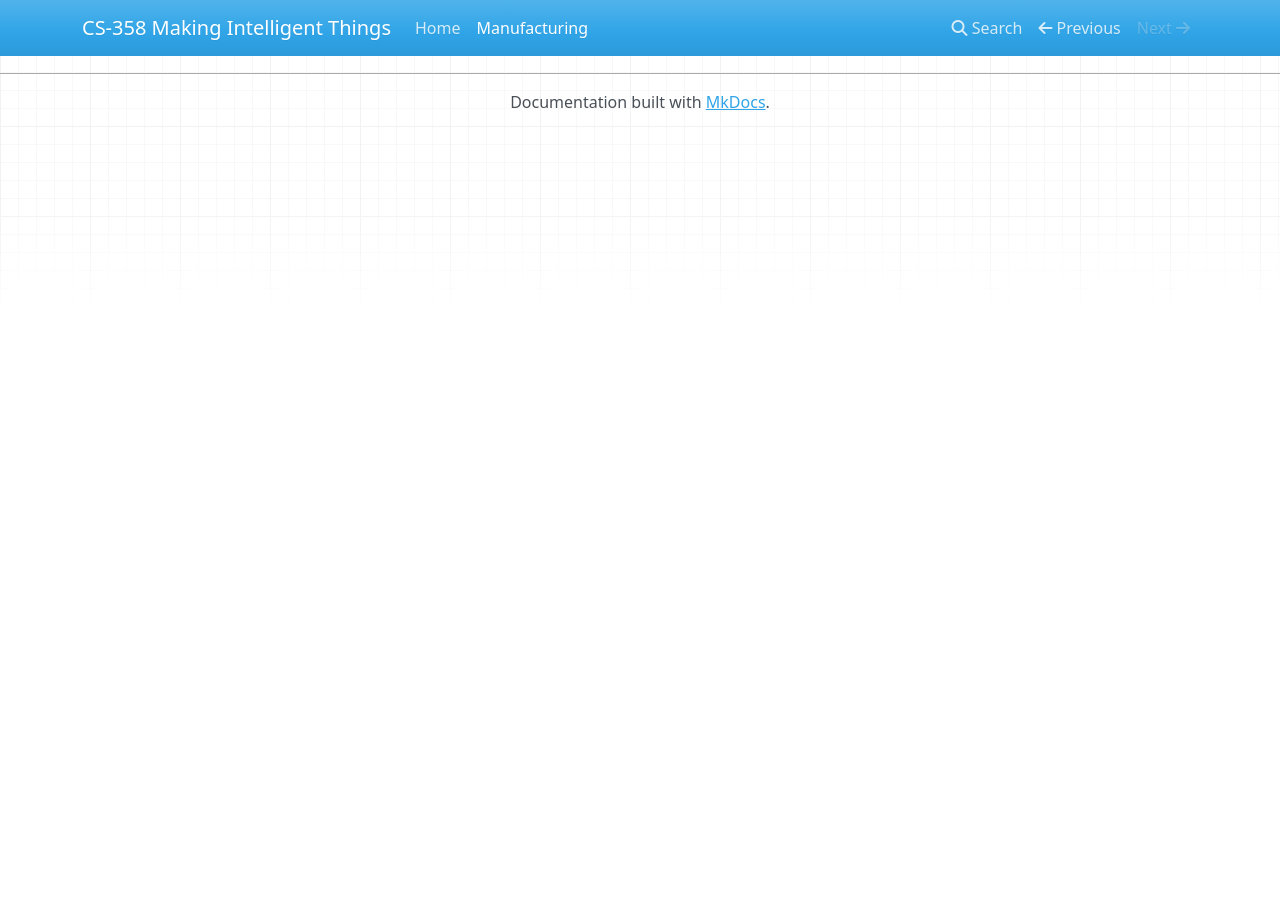
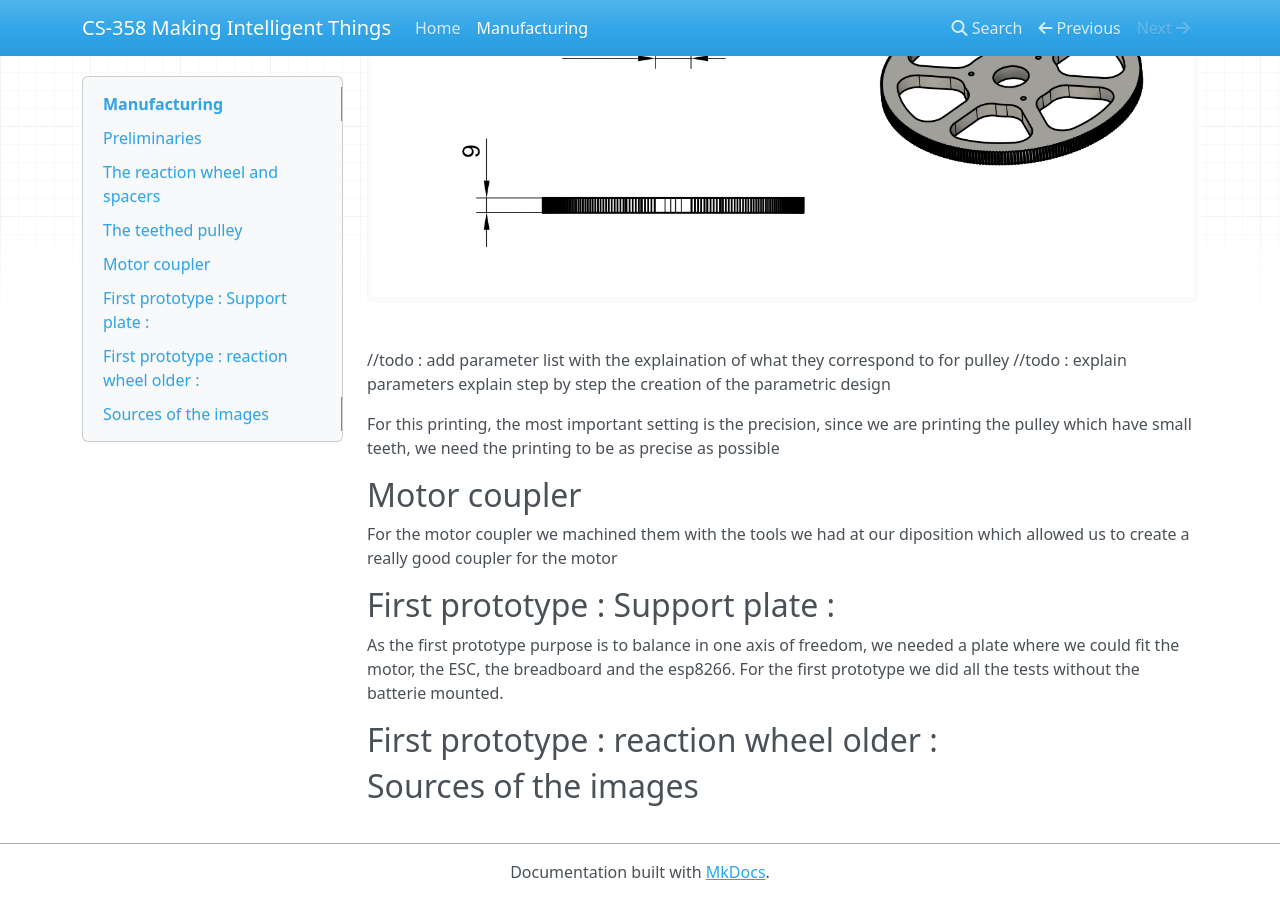
Before and after one commit to mit-unicycle/mit-unicycle, an MkDocs documentation site: the page built from docs/manufacturing.md, in a window 1280 px wide and 900 px high, scrolled down 1786 px. Built offline with MkDocs 1.6.1, drawn with Linux system fonts in a browser that asks for light colours; nearby versions of some CDN libraries.

Commit message:
GT2 reduction image

```diff
--- a/docs/manufacturing.md
+++ b/docs/manufacturing.md
@@ -46,6 +46,10 @@
 
 The GT-2 pulley is a type of standard for the teeth of the pulley (or the belts), it is defined by the pitch of the teeth of the pulleys. Therefore the parametric design depends on the number of teeth desired for the pulley. In our application the number of teeth needed depends on the reduction we wanted, ( //todo : add the number of teeth we used for the different reductions).
 
+
+
+![](images/GT2%20reduction%207-1.png)
+
 //todo : add parameter list with the explaination of what they correspond to for pulley
 //todo : explain parameters explain step by step the creation of the parametric design
 
@@ -63,3 +67,9 @@
 As the first prototype purpose is to balance in one axis of freedom, we needed a plate where we could fit the motor, the ESC, the breadboard and the esp8266. For the first prototype we did all the tests without the batterie mounted.
 
 ## First prototype : reaction wheel older :
+
+
+
+
+
+## Sources of the images
```
Also changed, not shown: docs/images/GT2 reduction 7-1.png (added), docs/images/logo-epfl-1024x576.png (deleted).
